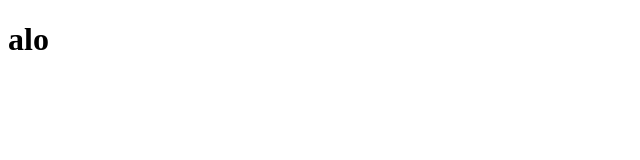
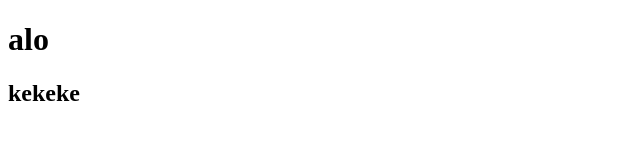
Before and after one commit to luong0910/xuongThayDat, a plain HTML site: page bai1/index.html in a window 1280 px wide. Shown: the whole page, without its empty margins (0-640 px from the left). Drawn offline with Linux system fonts and the light colour scheme.

Commit message:
first commit

```diff
--- a/bai1/index.html
+++ b/bai1/index.html
@@ -7,5 +7,6 @@
 </head>
 <body>
     <h1>alo</h1>
+    <h2>kekeke</h2>
 </body>
 </html>
```
